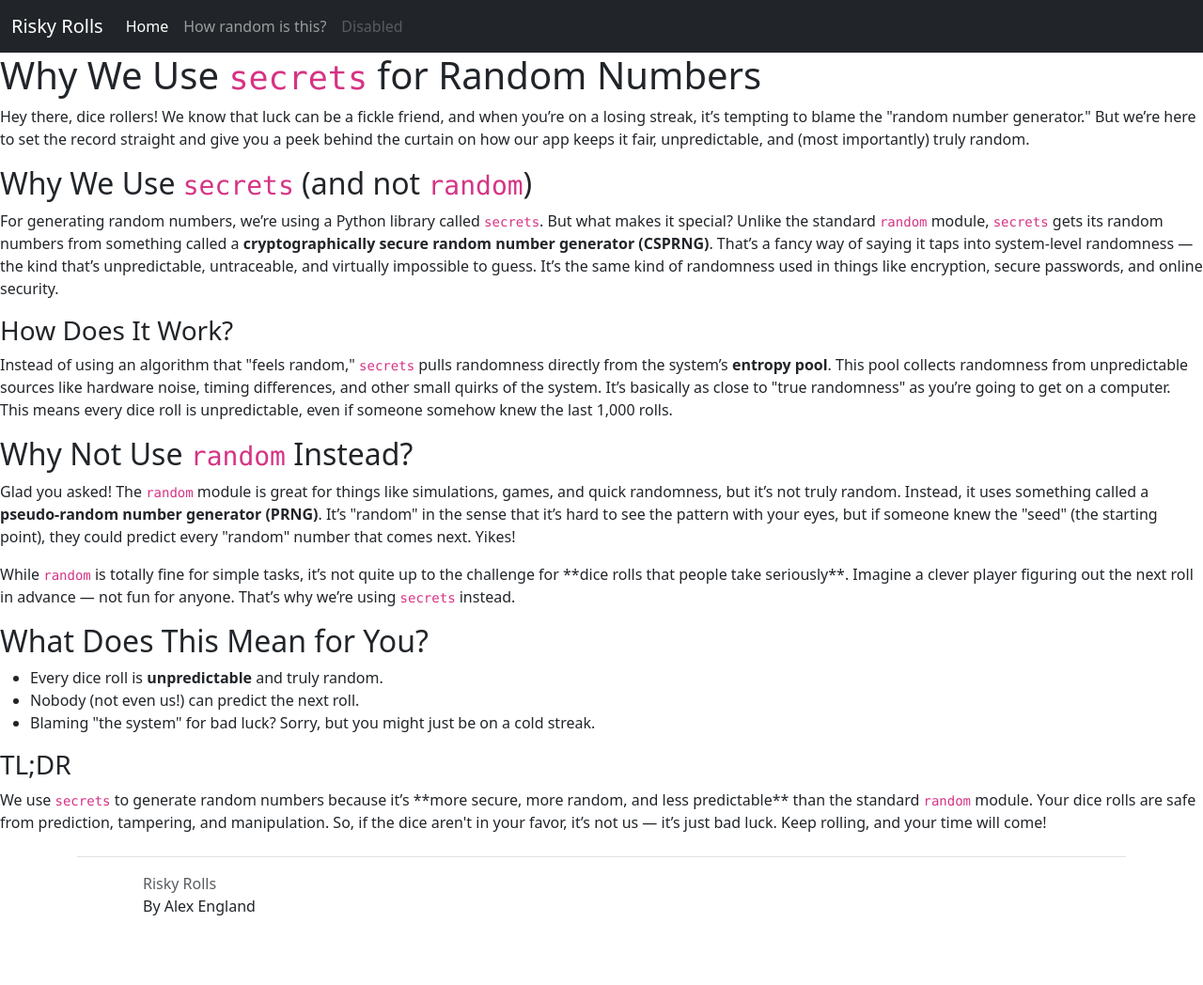
After one commit to meatsack-sudo/Risky-Rolls, a Flask app: page /how_random in a window 1280 px wide. The commit adds this page. Shown: the whole page at 94% size. Run offline with Flask 3, Linux system fonts and the light colour scheme; some libraries are stand-ins or nearby versions.

Commit message:
Created the page explaining how random is determined. Removed the use of random in favor of secrets for better randomness.

```diff
--- a/main.py
+++ b/main.py
@@ -1,5 +1,6 @@
 import random
-from flask import Flask, render_template
+import secrets
+from flask import Flask, render_template, url_for
 from flask_bootstrap import Bootstrap5
 from flask_wtf import FlaskForm
 from wtforms import StringField, SubmitField, SelectField, IntegerField
@@ -99,7 +100,13 @@ def home():
         to_the_death_flag=to_the_death_flag,
         history=history
     )
-import random
+
+#Random page explanation
+@app.route("/how_random", methods=["GET"])
+def how_random():
+    return render_template(
+        "how_random.html"
+    )
 
 def roll_dice(num_attackers, num_defenders):
     # Determine number of attack dice (max 3, but attackers need at least 2 to attack)
@@ -125,8 +132,8 @@ def roll_dice(num_attackers, num_defenders):
     if not attacks_done and not defends_done:
         attacks_won = 0
         defends_won = 0
-        attack_rolls = [random.randint(1, 6) for _ in range(attack_dice)]
-        defense_rolls = [random.randint(1, 6) for _ in range(defend_dice)]
+        attack_rolls = [secrets.randbelow(6) for _ in range(attack_dice)]
+        defense_rolls = [secrets.randbelow(6) for _ in range(defend_dice)]
         attack_rolls.sort(reverse=True)
         defense_rolls.sort(reverse=True)
         logging.debug(f"Attack rolls: {attack_rolls}, Defense rolls: {defense_rolls}")
--- /dev/null
+++ b/templates/how_random.html
@@ -0,0 +1,38 @@
+<!DOCTYPE html>
+<!--[if lt IE 7]>      <html class="no-js lt-ie9 lt-ie8 lt-ie7"> <![endif]-->
+<!--[if IE 7]>         <html class="no-js lt-ie9 lt-ie8"> <![endif]-->
+<!--[if IE 8]>         <html class="no-js lt-ie9"> <![endif]-->
+<!--[if gt IE 8]>      <html class="no-js"> <!--<![endif]-->
+<html lang="en">
+{% include 'header.html' %}
+    <body>
+        {% include 'navbar.html' %}
+        <body>
+            <h1>Why We Use <code>secrets</code> for Random Numbers</h1>
+
+            <p>Hey there, dice rollers! We know that luck can be a fickle friend, and when you’re on a losing streak, it’s tempting to blame the "random number generator." But we’re here to set the record straight and give you a peek behind the curtain on how our app keeps it fair, unpredictable, and (most importantly) truly random.</p>
+
+            <h2>Why We Use <code>secrets</code> (and not <code>random</code>)</h2>
+
+            <p>For generating random numbers, we’re using a Python library called <code>secrets</code>. But what makes it special? Unlike the standard <code>random</code> module, <code>secrets</code> gets its random numbers from something called a <strong>cryptographically secure random number generator (CSPRNG)</strong>. That’s a fancy way of saying it taps into system-level randomness — the kind that’s unpredictable, untraceable, and virtually impossible to guess. It’s the same kind of randomness used in things like encryption, secure passwords, and online security.</p>
+
+            <h3>How Does It Work?</h3>
+            <p>Instead of using an algorithm that "feels random," <code>secrets</code> pulls randomness directly from the system’s <strong>entropy pool</strong>. This pool collects randomness from unpredictable sources like hardware noise, timing differences, and other small quirks of the system. It’s basically as close to "true randomness" as you’re going to get on a computer. This means every dice roll is unpredictable, even if someone somehow knew the last 1,000 rolls.</p>
+
+            <h2>Why Not Use <code>random</code> Instead?</h2>
+            <p>Glad you asked! The <code>random</code> module is great for things like simulations, games, and quick randomness, but it’s not truly random. Instead, it uses something called a <strong>pseudo-random number generator (PRNG)</strong>. It’s "random" in the sense that it’s hard to see the pattern with your eyes, but if someone knew the "seed" (the starting point), they could predict every "random" number that comes next. Yikes!</p>
+
+            <p>While <code>random</code> is totally fine for simple tasks, it’s not quite up to the challenge for **dice rolls that people take seriously**. Imagine a clever player figuring out the next roll in advance — not fun for anyone. That’s why we’re using <code>secrets</code> instead.</p>
+
+            <h2>What Does This Mean for You?</h2>
+            <ul>
+              <li>Every dice roll is <strong>unpredictable</strong> and truly random.</li>
+              <li>Nobody (not even us!) can predict the next roll.</li>
+              <li>Blaming "the system" for bad luck? Sorry, but you might just be on a cold streak.</li>
+            </ul>
+
+            <h3>TL;DR</h3>
+            <p>We use <code>secrets</code> to generate random numbers because it’s **more secure, more random, and less predictable** than the standard <code>random</code> module. Your dice rolls are safe from prediction, tampering, and manipulation. So, if the dice aren't in your favor, it’s not us — it’s just bad luck. Keep rolling, and your time will come!</p>
+          </body>
+    </body>
+{% include 'footer.html' %}
--- a/templates/navbar.html
+++ b/templates/navbar.html
@@ -7,10 +7,10 @@
       <div class="collapse navbar-collapse" id="navbarCollapse">
         <ul class="navbar-nav me-auto mb-2 mb-md-0">
           <li class="nav-item">
-            <a class="nav-link active" aria-current="page" href="#">Home</a>
+            <a class="nav-link active" aria-current="how_random" href="{{ url_for('home', filename='index.html') }}">Home</a>
           </li>
           <li class="nav-item">
-            <a class="nav-link" href="#">Link</a>
+            <a class="nav-link"  aria-current="how_random" href="{{ url_for('how_random', filename='how_random.html') }}">How random is this?</a>
           </li>
           <li class="nav-item">
             <a class="nav-link disabled" aria-disabled="true">Disabled</a>
```
Also changed, not shown: static/images/page_backdrop.png (added).
